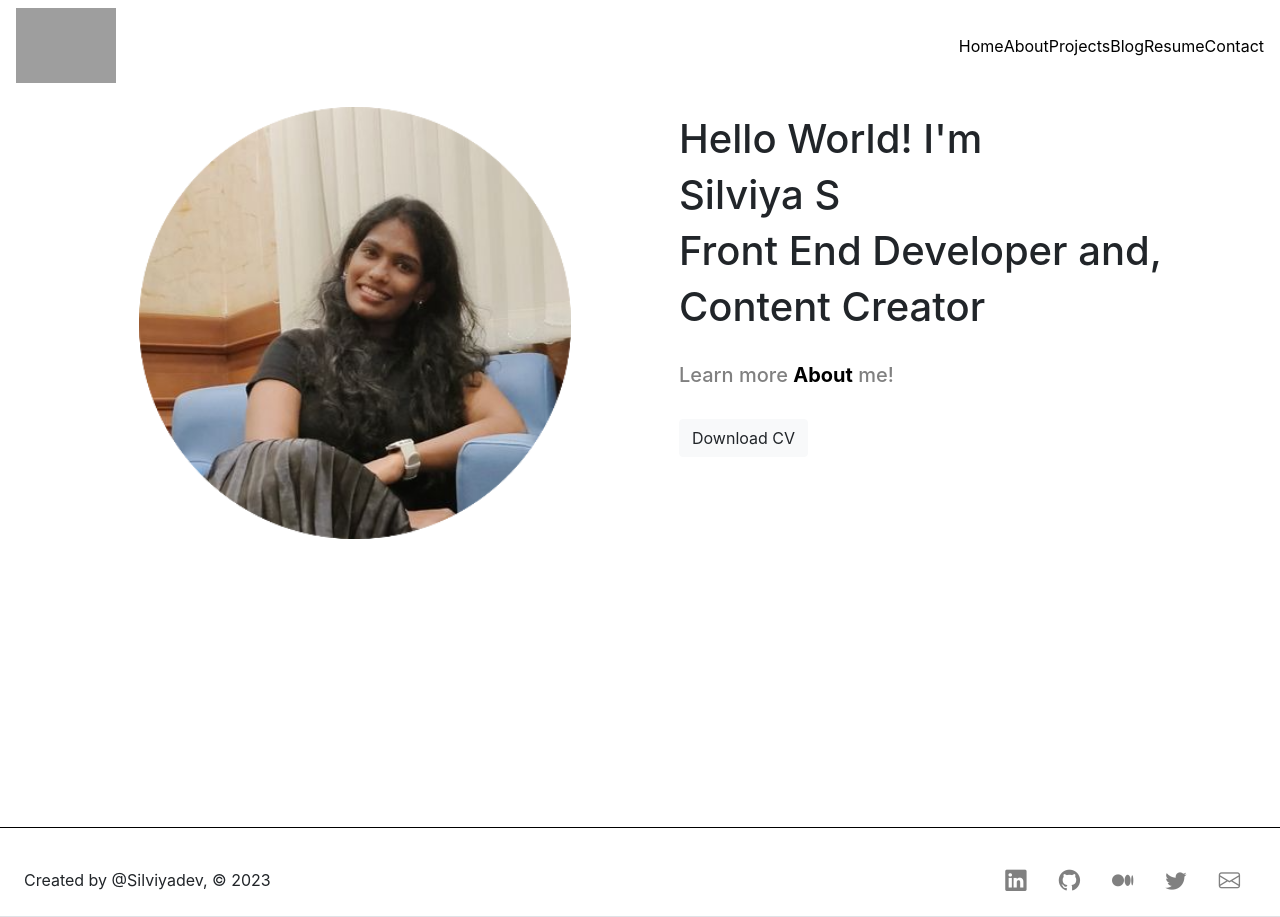
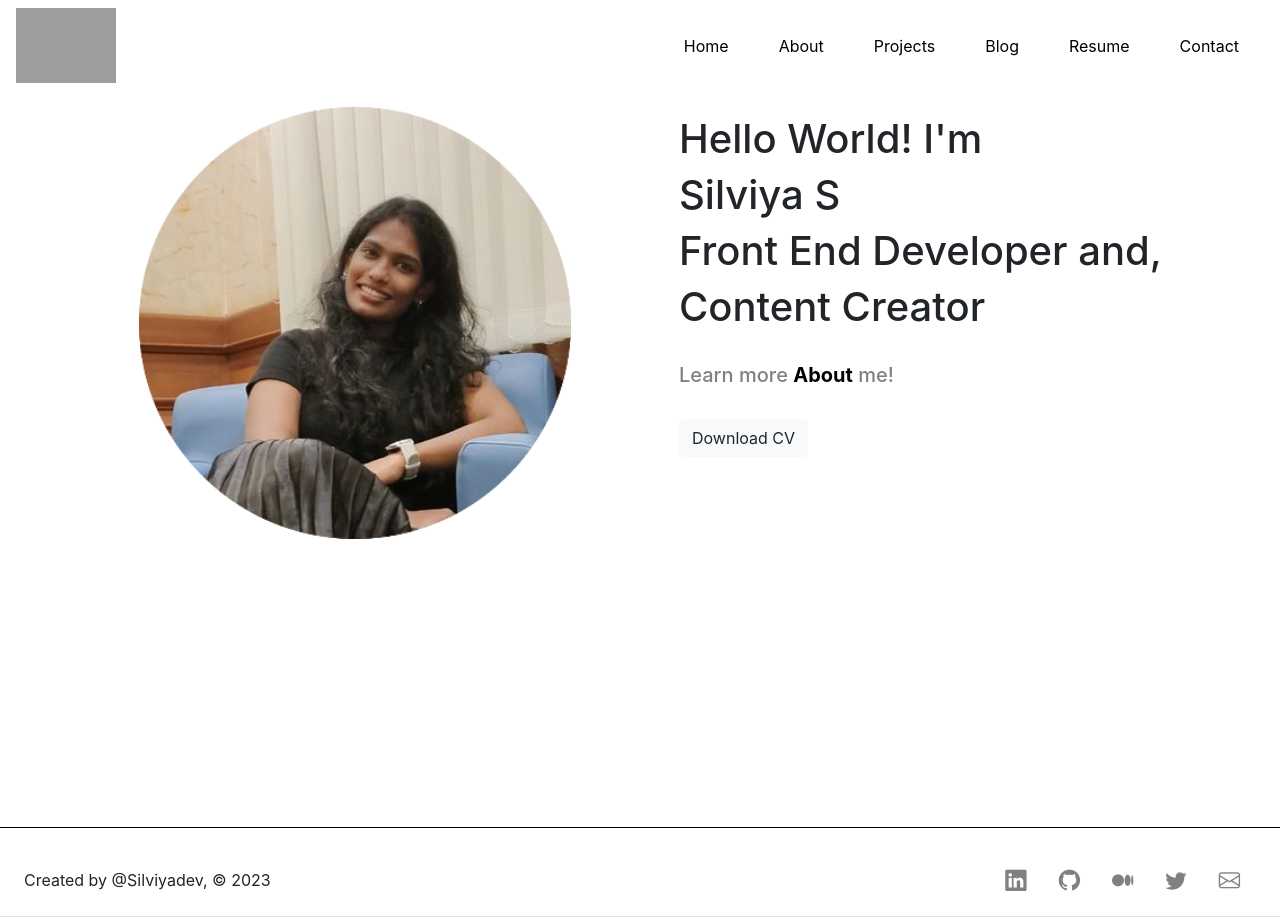
Before and after one commit to SilviyaS/Test, a React (Create React App) app: page / in a window 1280 px wide. Built offline with nearby package versions, Linux system fonts and the light colour scheme; grey boxes are pictures that could not be loaded.

Commit message:
updates;

```diff
--- a/package.json
+++ b/package.json
@@ -5,11 +5,11 @@
   "dependencies": {
     "@fortawesome/fontawesome-free": "^6.5.2",
     "@fortawesome/react-fontawesome": "^0.2.2",
-    "font-awesome": "^4.7.0",
     "@testing-library/jest-dom": "^5.17.0",
     "@testing-library/react": "^13.4.0",
     "@testing-library/user-event": "^13.5.0",
     "bootstrap-icons": "^1.11.3",
+    "font-awesome": "^4.7.0",
     "react": "^18.3.1",
     "react-dom": "^18.3.1",
     "react-router-dom": "^6.24.1",
@@ -39,5 +39,8 @@
       "last 1 firefox version",
       "last 1 safari version"
     ]
+  },
+  "devDependencies": {
+    "@babel/plugin-proposal-private-property-in-object": "^7.21.11"
   }
 }
--- a/public/index.html
+++ b/public/index.html
@@ -24,12 +24,7 @@
       work correctly both with client-side routing and a non-root public URL.
       Learn how to configure a non-root public URL by running `npm run build`.
     -->
-    <link
-      rel="stylesheet"
-      href="https://cdn.jsdelivr.net/npm/bootstrap@4.0.0/dist/css/bootstrap.min.css"
-      integrity="sha384-Gn5384xqQ1aoWXA+058RXPxPg6fy4IWvTNh0E263XmFcJlSAwiGgFAW/dAiS6JXm"
-      crossorigin="anonymous"
-    />
+    <link rel="stylesheet" href="https://cdn.jsdelivr.net/npm/bootstrap@4.0.0/dist/css/bootstrap.min.css" integrity="sha384-Gn5384xqQ1aoWXA+058RXPxPg6fy4IWvTNh0E263XmFcJlSAwiGgFAW/dAiS6JXm" crossorigin="anonymous">
     <title>React App</title>
   </head>
   <body>
@@ -45,20 +40,9 @@
       To begin the development, run `npm start` or `yarn start`.
       To create a production bundle, use `npm run build` or `yarn build`.
     -->
-    <script
-      src="https://code.jquery.com/jquery-3.2.1.slim.min.js"
-      integrity="sha384-KJ3o2DKtIkvYIK3UENzmM7KCkRr/rE9/Qpg6aAZGJwFDMVNA/GpGFF93hXpG5KkN"
-      crossorigin="anonymous"
-    ></script>
-    <script
-      src="https://cdn.jsdelivr.net/npm/popper.js@1.12.9/dist/umd/popper.min.js"
-      integrity="sha384-ApNbgh9B+Y1QKtv3Rn7W3mgPxhU9K/ScQsAP7hUibX39j7fakFPskvXusvfa0b4Q"
-      crossorigin="anonymous"
-    ></script>
-    <script
-      src="https://cdn.jsdelivr.net/npm/bootstrap@4.0.0/dist/js/bootstrap.min.js"
-      integrity="sha384-JZR6Spejh4U02d8jOt6vLEHfe/JQGiRRSQQxSfFWpi1MquVdAyjUar5+76PVCmYl"
-      crossorigin="anonymous"
-    ></script>
+    <script src="https://code.jquery.com/jquery-3.2.1.slim.min.js" integrity="sha384-KJ3o2DKtIkvYIK3UENzmM7KCkRr/rE9/Qpg6aAZGJwFDMVNA/GpGFF93hXpG5KkN" crossorigin="anonymous"></script>
+<script src="https://cdn.jsdelivr.net/npm/popper.js@1.12.9/dist/umd/popper.min.js" integrity="sha384-ApNbgh9B+Y1QKtv3Rn7W3mgPxhU9K/ScQsAP7hUibX39j7fakFPskvXusvfa0b4Q" crossorigin="anonymous"></script>
+<script src="https://cdn.jsdelivr.net/npm/bootstrap@4.0.0/dist/js/bootstrap.min.js" integrity="sha384-JZR6Spejh4U02d8jOt6vLEHfe/JQGiRRSQQxSfFWpi1MquVdAyjUar5+76PVCmYl" crossorigin="anonymous"></script>
   </body>
+
 </html>
--- a/src/App.js
+++ b/src/App.js
@@ -14,7 +14,7 @@
   return (
     <div className="App">
       <>
-        <Main></Main>
+      <Main></Main>
         <Routes>
           <Route path="/" element={<Home />} />
           <Route path="/resume" element={<Resume />} />
--- a/src/Main.js
+++ b/src/Main.js
@@ -9,6 +9,7 @@
 // import Contact from "./Pages/Contact";
 // import Resume from "./Pages/Resume";
 import { Link } from 'react-router-dom';
+// import Home from "./Pages/Home";
 
 
 const Main = ({ to }) => {
--- a/src/index.css
+++ b/src/index.css
@@ -12,6 +12,6 @@
     monospace;
 }
 
-navbar a {
+.navbar a {
   padding: 25px;
 }
--- a/src/index.js
+++ b/src/index.js
@@ -3,13 +3,14 @@
 import './index.css';
 import App from './App';
 import reportWebVitals from './reportWebVitals';
+import 'font-awesome/css/font-awesome.min.css';
 import { BrowserRouter } from 'react-router-dom';
 
 const root = ReactDOM.createRoot(document.getElementById('root'));
 root.render(
   <React.StrictMode>
-    <BrowserRouter>
-      <App />
+ <BrowserRouter>
+       <App />
     </BrowserRouter>
   </React.StrictMode>
 );
```
Also changed, not shown: 1 other file (tests, documents, lock files or other folders).
